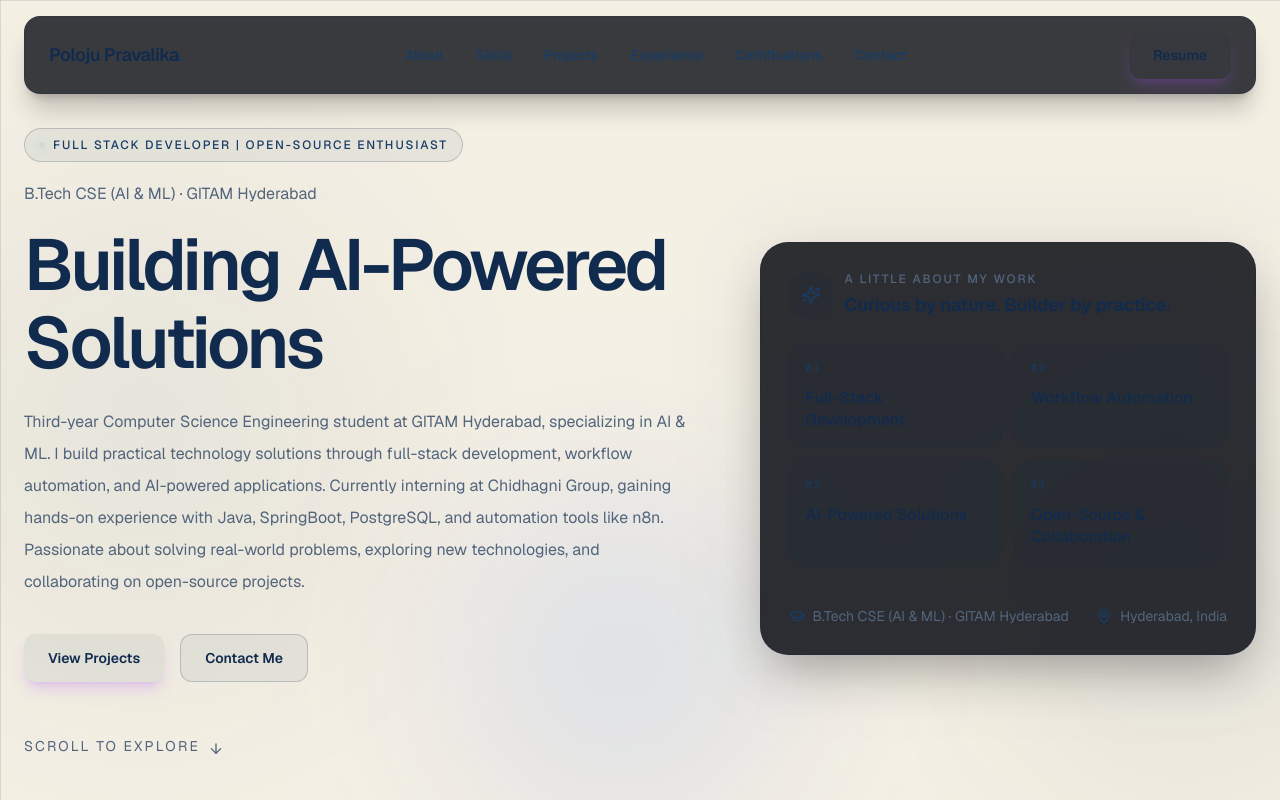
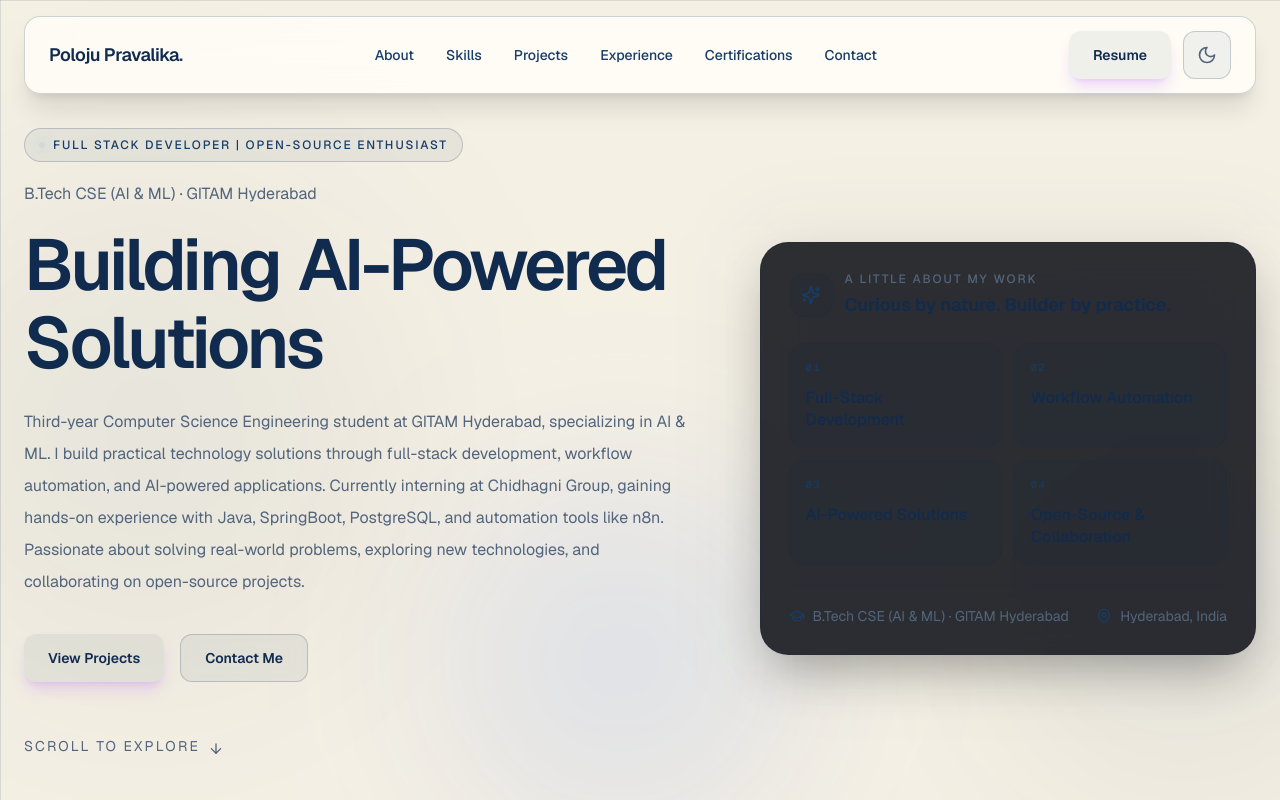
Before and after one commit to Ppoloju/pravalika-portfolio, a Next.js app: page / in a window 1280 px wide. Shown: the top 800 px of the page. Built offline with nearby package versions, Linux system fonts and the light colour scheme.

Commit message:
Add theme control to navigation

```diff
--- a/components/layout/MobileMenu.tsx
+++ b/components/layout/MobileMenu.tsx
@@ -53,7 +53,7 @@ export function MobileMenu({
             animate={{ opacity: 1 }}
             exit={{ opacity: 0 }}
             onClick={onClose}
-            className="fixed inset-0 z-40 bg-black/60 backdrop-blur-sm md:hidden"
+            className="theme-overlay fixed inset-0 z-40 backdrop-blur-sm md:hidden"
           />
           <motion.nav
             id={id}
@@ -61,7 +61,7 @@ export function MobileMenu({
             animate={{ x: 0 }}
             exit={{ x: "100%" }}
             transition={{ type: "spring", damping: 30, stiffness: 300 }}
-            className="fixed right-0 top-0 z-50 flex h-full w-[min(100%,280px)] sm:w-[min(100%,320px)] flex-col border-l border-white/10 bg-[#0a0a0a]/95 backdrop-blur-xl p-5 sm:p-6 md:hidden"
+            className="theme-surface-strong fixed right-0 top-0 z-50 flex h-full w-[min(100%,280px)] flex-col border-l p-5 backdrop-blur-xl sm:w-[min(100%,320px)] sm:p-6 md:hidden"
             aria-label="Mobile navigation"
           >
             <div className="flex items-center justify-between">
--- a/components/layout/Navbar.tsx
+++ b/components/layout/Navbar.tsx
@@ -9,6 +9,7 @@ import { portfolio } from "@/data/portfolio";
 import { GradientButton } from "@/components/ui/GradientButton";
 import { MobileMenu } from "./MobileMenu";
 import { cn } from "@/lib/utils";
+import { ThemeToggle } from "@/components/ui/ThemeToggle";
 
 export function Navbar() {
   const [scrolled, setScrolled] = useState(false);
@@ -44,7 +45,7 @@ export function Navbar() {
         )}
       >
         <nav
-          className="mx-auto flex max-w-7xl items-center justify-between rounded-2xl border border-white/10 bg-[#0b0d14]/80 px-4 py-3 shadow-xl shadow-black/20 backdrop-blur-xl sm:px-6 sm:py-3.5"
+          className="theme-surface mx-auto flex max-w-7xl items-center justify-between rounded-2xl border px-4 py-3 shadow-xl shadow-black/10 backdrop-blur-xl sm:px-6 sm:py-3.5"
           aria-label="Main navigation"
         >
           <Link
@@ -69,10 +70,11 @@ export function Navbar() {
             ))}
           </ul>
 
+          <div className="flex items-center gap-2 sm:gap-3">
             <div className="hidden md:block">
               <GradientButton href={portfolio.resumePath} external>Resume</GradientButton>
             </div>
-
+            <ThemeToggle />
             <button
               ref={menuButtonRef}
               type="button"
@@ -84,6 +86,7 @@ export function Navbar() {
             >
               <Menu className="h-6 w-6" aria-hidden="true" />
             </button>
+          </div>
         </nav>
       </motion.header>
 
```
Lines whose indentation alone changed are shown as unchanged.
